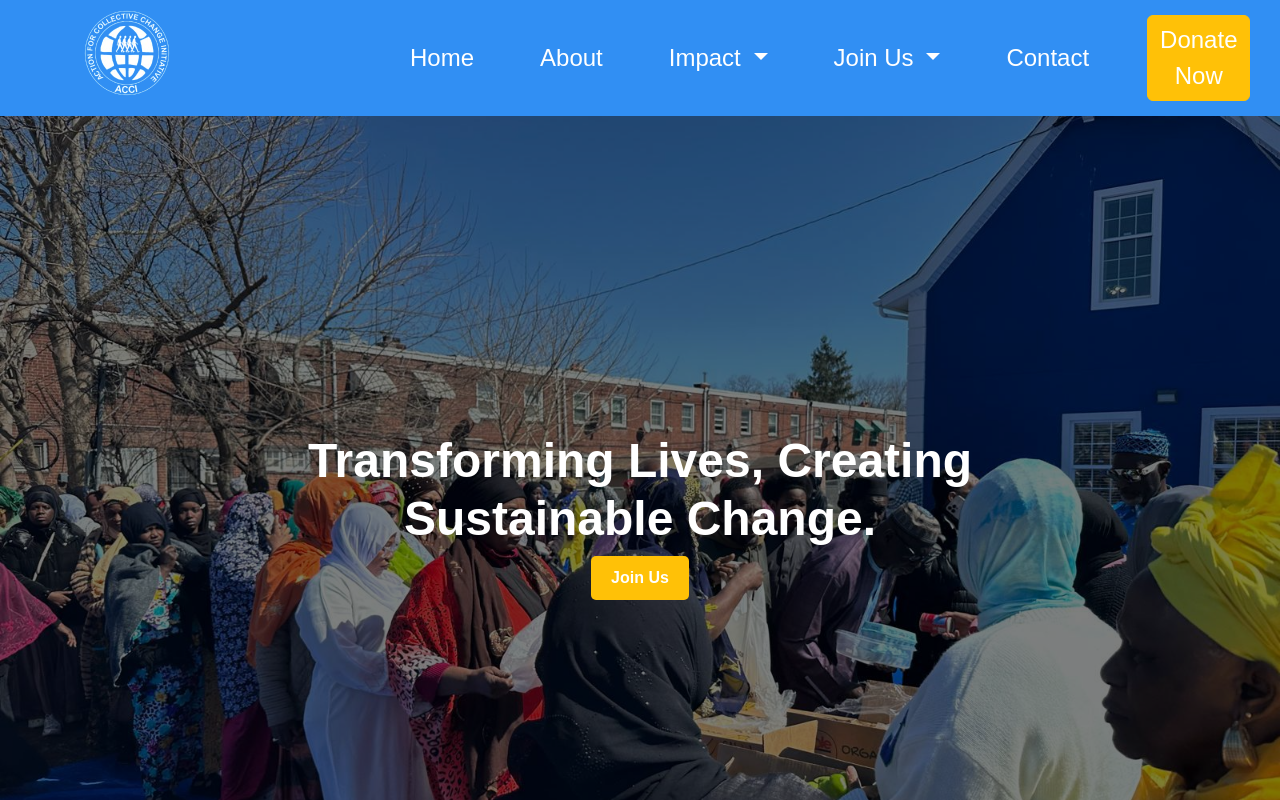
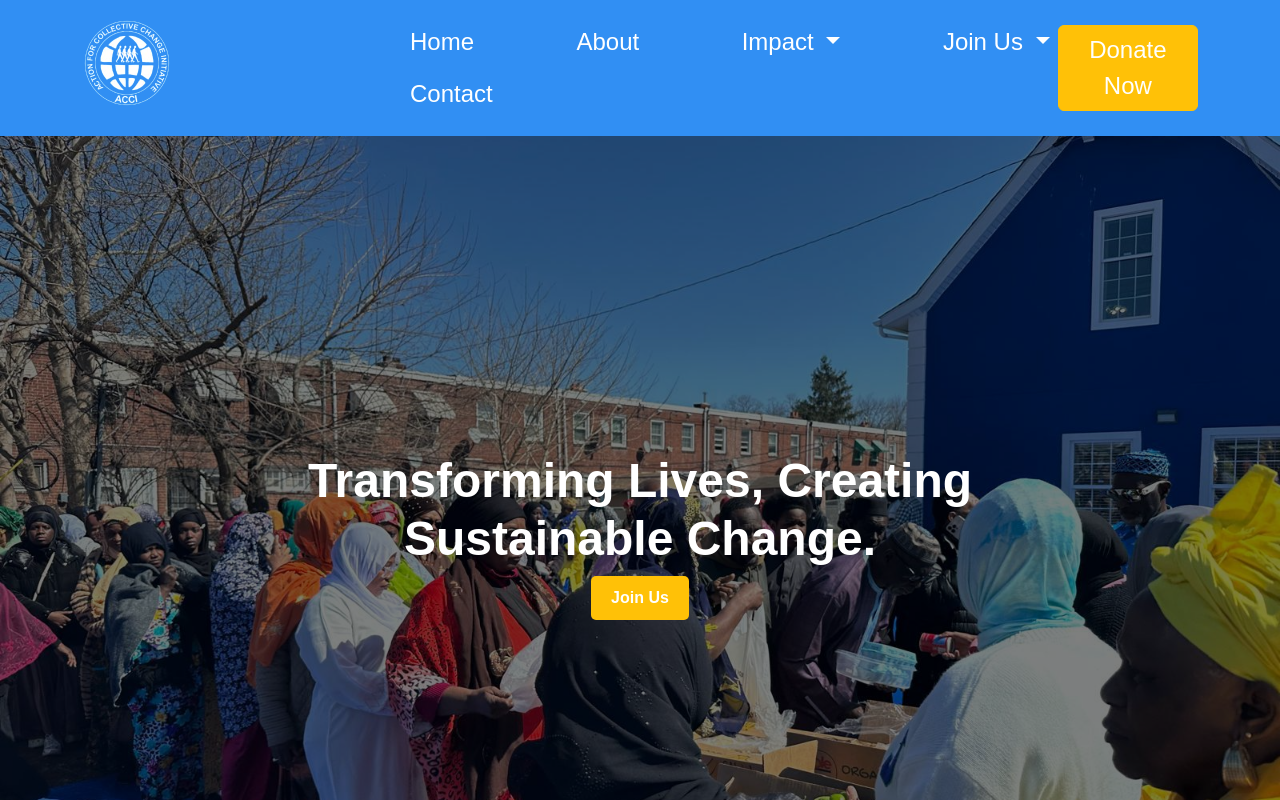
Before and after one commit to inioluwa-1/ACCI-pro, an Angular app: page / in a window 1280 px wide. Shown: the top 800 px of the page. Built offline with nearby package versions, Linux system fonts and the light colour scheme.

Commit message:
overflow-x

```diff
--- a/src/app/component/navbar/navbar.component.html
+++ b/src/app/component/navbar/navbar.component.html
@@ -1,11 +1,11 @@
 <nav class="navbar navbar-expand-lg bar ">
     <div class="container-fluid container">
         <img src="ACCI-logo.png" alt="" class="logo">
-    <button class="navbar-toggler" type="button" data-bs-toggle="collapse" data-bs-target="#navbarScroll" aria-controls="navbarScroll" aria-expanded="false" aria-label="Toggle navigation">
-        <span class="navbar-toggler-icon" data-bs-toggle="collapse" data-bs-target="#navbarScroll"></span>
+        <button class="navbar-toggler" type="button" data-bs-toggle="collapse" data-bs-target="#navbar" aria-controls="navbar" aria-expanded="false" aria-label="Toggle navigation">
+            <span class="navbar-toggler-icon" data-bs-toggle="collapse" data-bs-target="#navbarScroll"></span>
         </button>
         <div class="collapse navbar-collapse move" id="navbarScroll">
-            <ul class="navbar-nav me-auto my-2 my-lg-0 navbar-nav-scroll" style="--bs-scroll-height: 100px;">
+            <ul class="navbar-nav me-auto my-2 my-lg-0 navbar" style="--bs-scroll-height: 100px;">
                 <li class="nav-item">
                     <a class="nav-link active text-white fs-4 con" [routerLink]="['']" data-bs-toggle="collapse" data-bs-target="#navbarScroll">Home</a>
                 </li>
@@ -43,3 +43,28 @@
     </div>
     </div>
 </nav>
+
+<!-- <nav class="navbar navbar-expand-lg bg-body-tertiary">
+    <div class="container-fluid">
+      <a class="navbar-brand" href="#">Navbar</a>
+      <button class="navbar-toggler" type="button" data-bs-toggle="collapse" data-bs-target="#navbarNav" aria-controls="navbarNav" aria-expanded="false" aria-label="Toggle navigation">
+        <span class="navbar-toggler-icon"></span>
+      </button>
+      <div class="collapse navbar-collapse" id="navbarNav">
+        <ul class="navbar-nav">
+          <li class="nav-item">
+            <a class="nav-link active" aria-current="page" href="#">Home</a>
+          </li>
+          <li class="nav-item">
+            <a class="nav-link" href="#">Features</a>
+          </li>
+          <li class="nav-item">
+            <a class="nav-link" href="#">Pricing</a>
+          </li>
+          <li class="nav-item">
+            <a class="nav-link disabled" aria-disabled="true">Disabled</a>
+          </li>
+        </ul>
+      </div>
+    </div>
+  </nav> -->
--- a/src/index.html
+++ b/src/index.html
@@ -19,6 +19,7 @@
     box-sizing: border-box;
     font-family: Arial, sans-serif;
     width: 100%;
+    overflow-x: hidden;
 }
 </style>
 <body>
```
